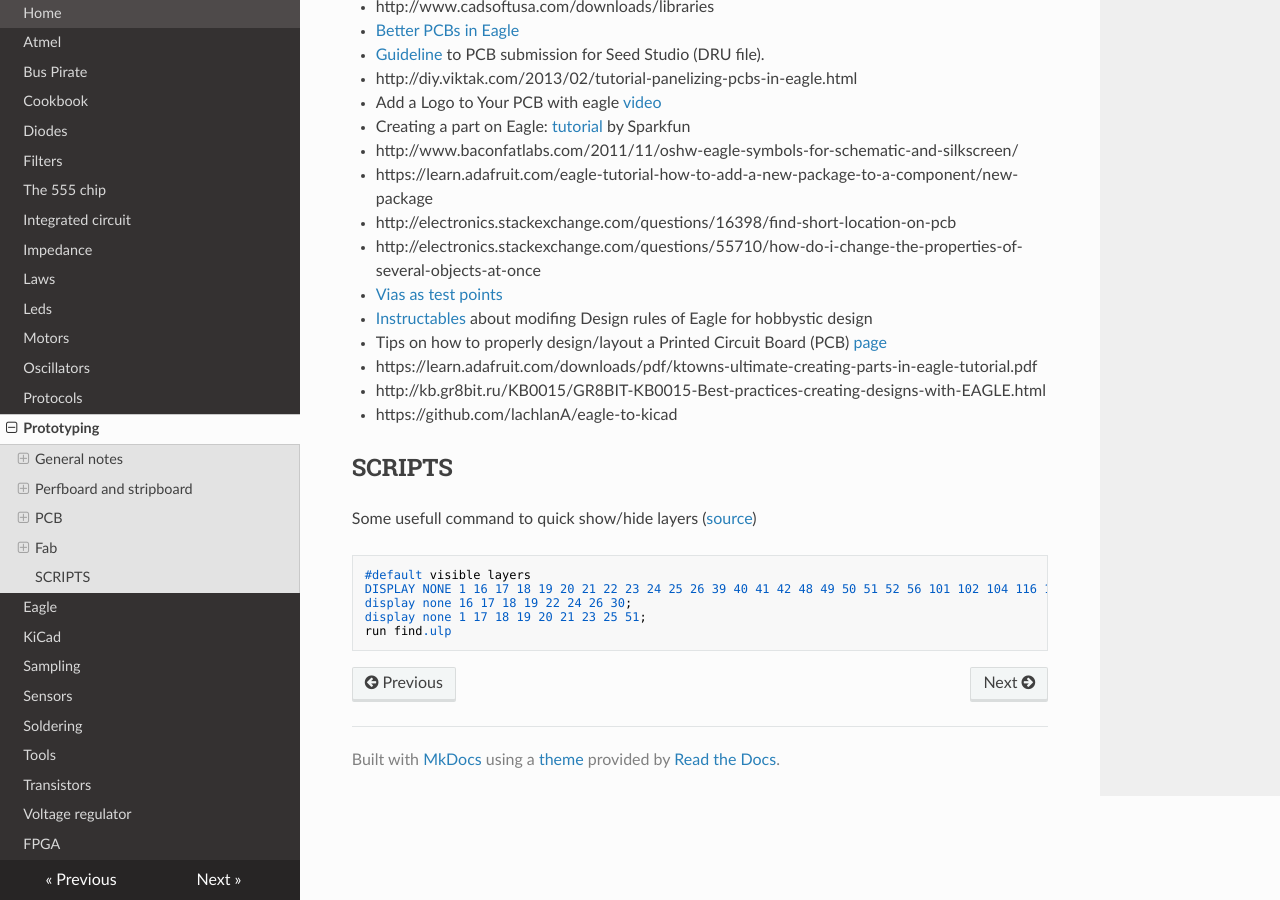
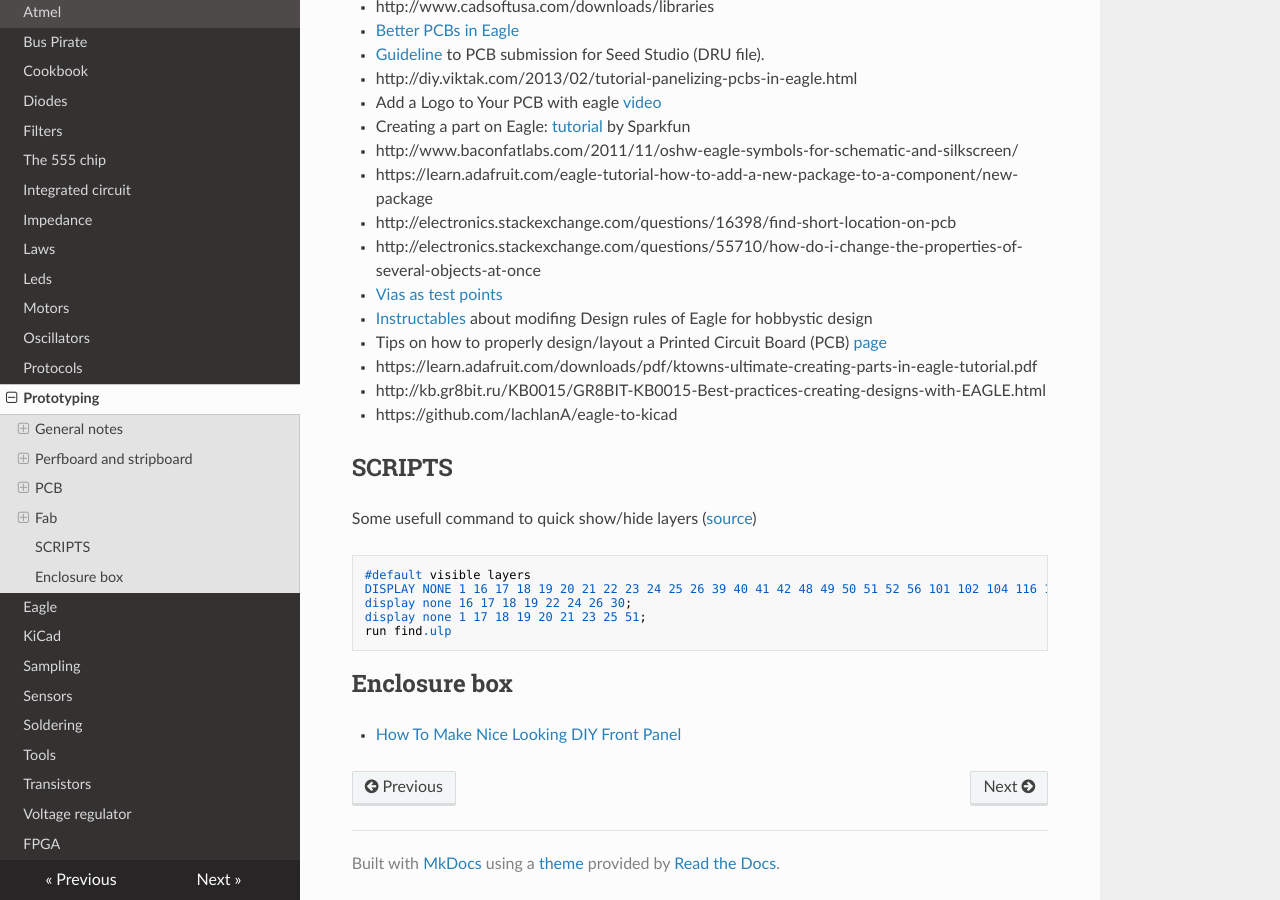
Before and after one commit to gipi/electronics-notes, an MkDocs documentation site: the page built from docs/Prototyping.md, in a window 1280 px wide and 900 px high, scrolled down 4103 px. Built offline with MkDocs 1.6.1, drawn with Linux system fonts in a browser that asks for light colours; nearby versions of some CDN libraries; old or Windows-style settings are respelled for this version of MkDocs.

Commit message:
Add section about enclosure box.

````diff
--- a/docs/Prototyping.md
+++ b/docs/Prototyping.md
@@ -180,3 +180,7 @@ display none 16 17 18 19 22 24 26 30;
 display none 1 17 18 19 20 21 23 25 51;
 run find.ulp
 ```
+
+## Enclosure box
+
+ - [How To Make Nice Looking DIY Front Panel](http://jumperone.com/2013/01/how-to-make-diy-front-panel/)
````
